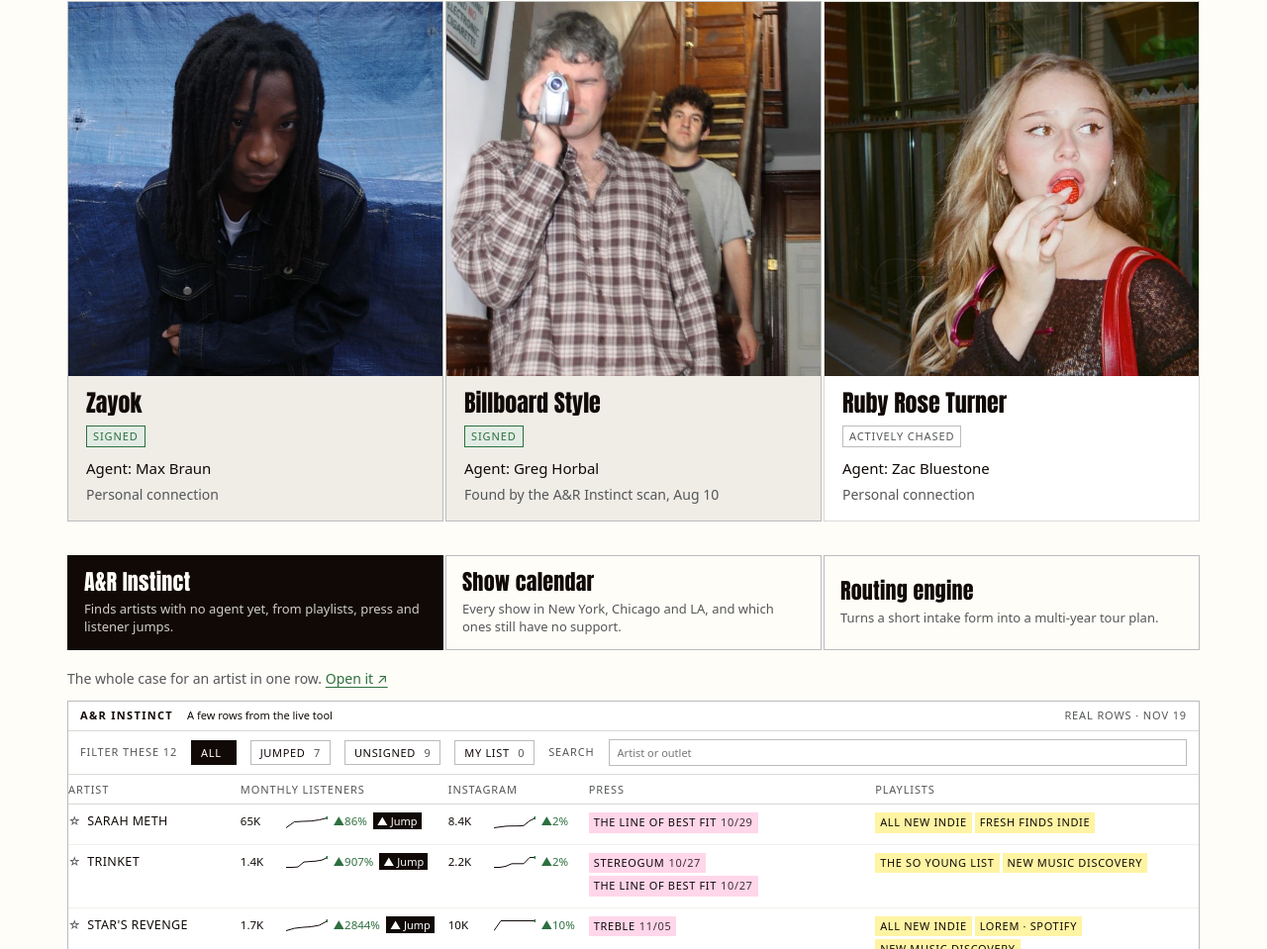
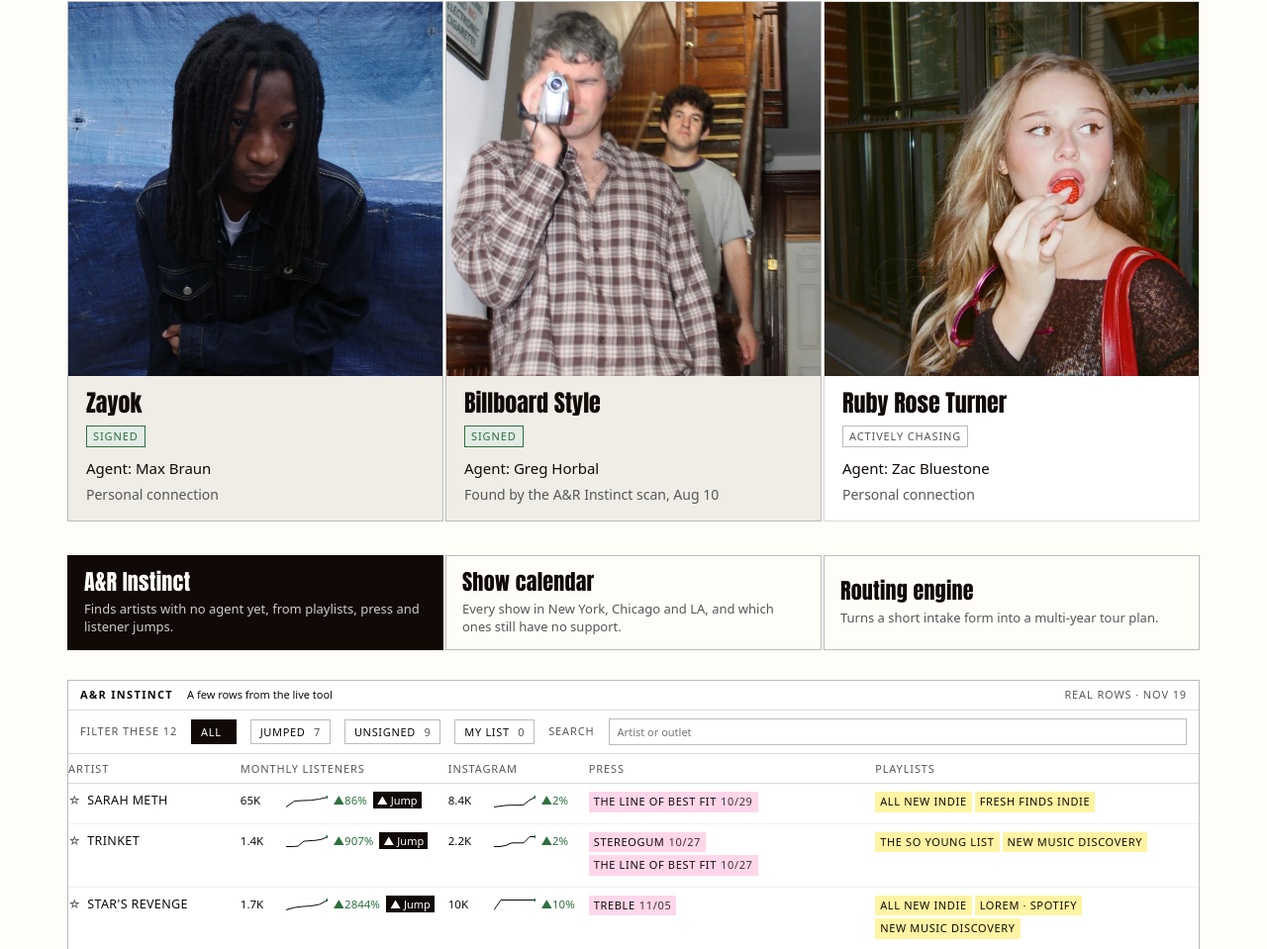
Before and after one commit to ilovemyphone30000/tools, a plain HTML site: page index.html in a window 1280 px wide. Shown: the part 141-1100 px from the top of the page at 99% size. Drawn offline with Linux system fonts and the light colour scheme.

Commit message:
Ruby tag "Actively chasing"; drop A&R panel line
Co-Authored-By: Claude Opus 5.5 <noreply@anthropic.com>

```diff
--- a/index.html
+++ b/index.html
@@ -263,7 +263,7 @@
         <span class="who">Billboard Style</span><span class="st">Signed</span>
         <span class="to">Agent: Greg Horbal</span><span class="how">Found by the A&amp;R Instinct scan, Aug 10</span></li>
       <li><img src="img/ruby-rose-turner.webp" alt="Ruby Rose Turner" width="614" height="614" loading="lazy">
-        <span class="who">Ruby Rose Turner</span><span class="st prog">Actively chased</span>
+        <span class="who">Ruby Rose Turner</span><span class="st prog">Actively chasing</span>
         <span class="to">Agent: Zac Bluestone</span><span class="how">Personal connection</span></li>
     </ul>
   </section>
@@ -274,8 +274,6 @@
     <div id="p-ar" role="tabpanel">
       <div class="panel-head">
         <h3>A&amp;R Instinct</h3>
-        <p>The whole case for an artist in one row.
-          <a href="https://ilovemyphone30000.github.io/instinct/">Open it &#8599;</a></p>
       </div>
       <div class="screen">
         <div class="bar tight">
```
Also changed, not shown: share.png.
